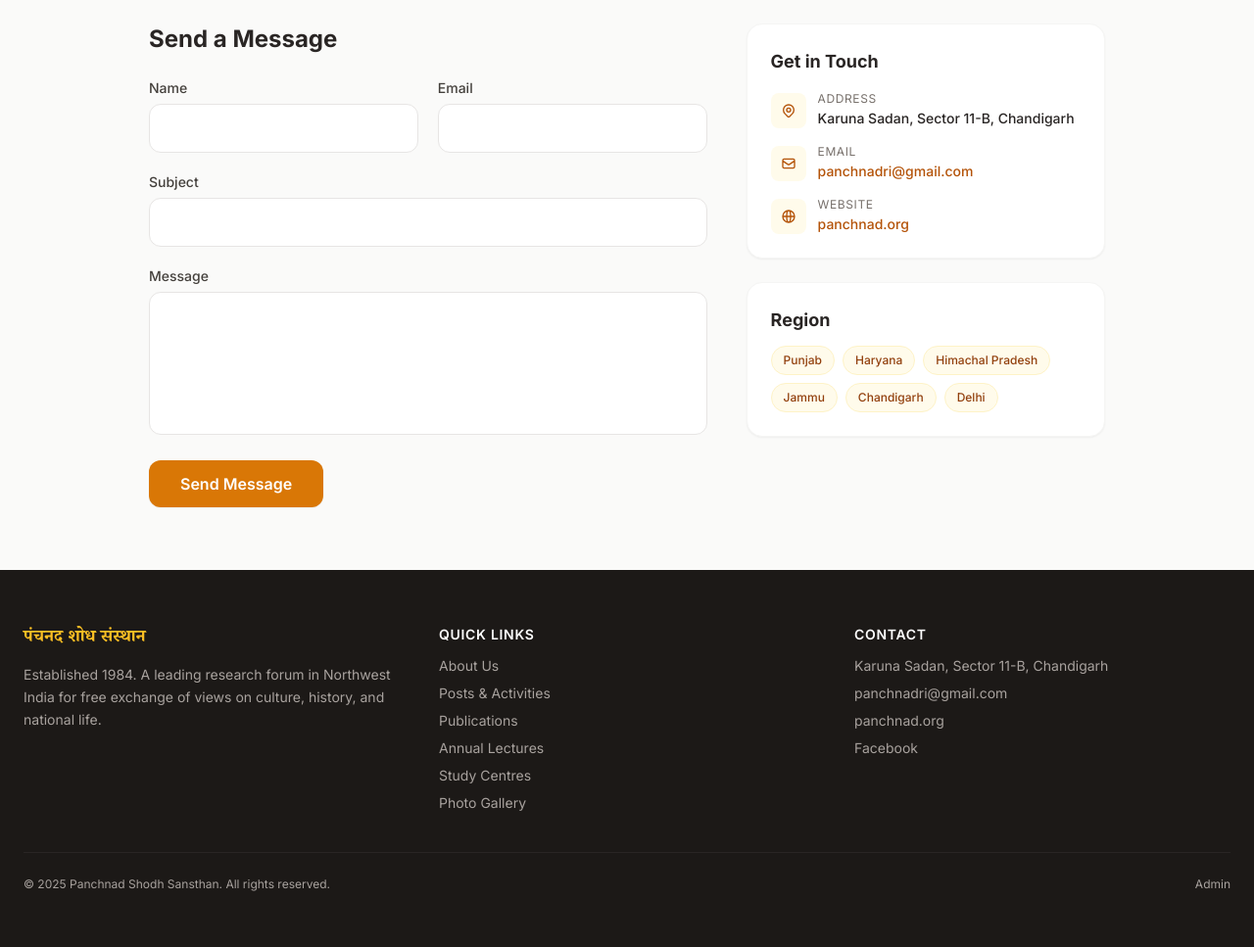
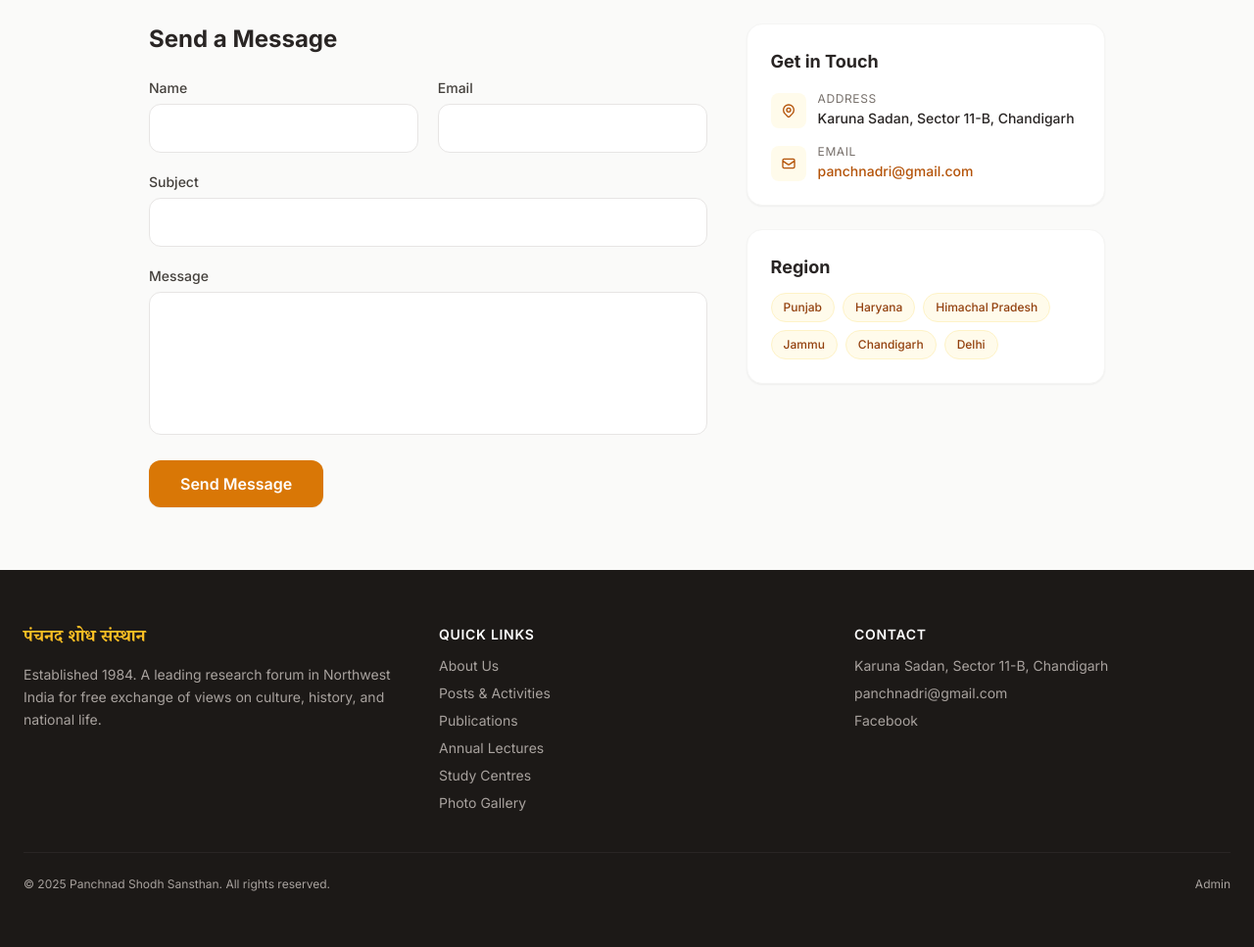
Before and after one commit to Rajtaya/Panchnath, a FastAPI app: page /contact in a window 1280 px wide. Shown: the part 312-1279 px from the top of the page at 98% size. Run offline with FastAPI, Linux system fonts and the light colour scheme; some libraries are stand-ins or nearby versions.

Commit message:
Hide panchnad.org website link until it is functional
Removed from contact page and footer.

Co-Authored-By: Claude Opus 4.6 <noreply@anthropic.com>

```diff
--- a/app/templates/base.html
+++ b/app/templates/base.html
@@ -117,7 +117,6 @@
           <div class="space-y-2 text-sm">
             <p><span class="lang-en">Karuna Sadan, Sector 11-B, Chandigarh</span><span class="lang-hi">करुणा सदन, सेक्टर 11-बी, चंडीगढ़</span></p>
             <a href="mailto:panchnadri@gmail.com" class="block hover:text-amber-400 transition">panchnadri@gmail.com</a>
-            <a href="https://panchnad.org" target="_blank" class="block hover:text-amber-400 transition">panchnad.org</a>
             <a href="https://facebook.com/panchnad.org" target="_blank" class="block hover:text-amber-400 transition">Facebook</a>
           </div>
         </div>
--- a/app/templates/contact.html
+++ b/app/templates/contact.html
@@ -67,15 +67,7 @@
                 <a href="mailto:panchnadri@gmail.com" class="text-amber-700 font-medium hover:underline">panchnadri@gmail.com</a>
               </div>
             </div>
-            <div class="flex items-start gap-3">
-              <div class="w-9 h-9 bg-amber-50 rounded-lg flex items-center justify-center text-amber-700 shrink-0 mt-0.5">
-                <svg class="w-4 h-4" fill="none" stroke="currentColor" viewBox="0 0 24 24"><path stroke-linecap="round" stroke-linejoin="round" stroke-width="2" d="M21 12a9 9 0 01-9 9m9-9a9 9 0 00-9-9m9 9H3m9 9a9 9 0 01-9-9m9 9c1.657 0 3-4.03 3-9s-1.343-9-3-9m0 18c-1.657 0-3-4.03-3-9s1.343-9 3-9m-9 9a9 9 0 019-9"/></svg>
-              </div>
-              <div>
-                <div class="text-stone-500 text-xs uppercase tracking-wider mb-0.5">Website</div>
-                <a href="https://panchnad.org" target="_blank" class="text-amber-700 font-medium hover:underline">panchnad.org</a>
-              </div>
-            </div>
+            <!-- Website link hidden until panchnad.org is functional -->
           </div>
         </div>
 
```
